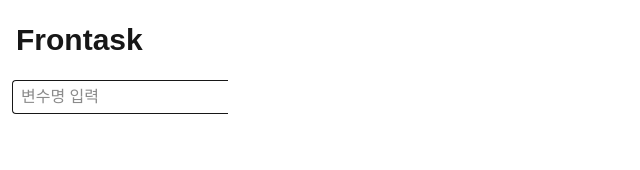
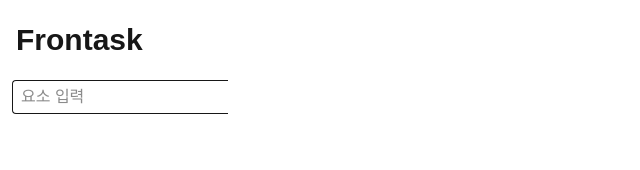
Before and after one commit to acrylic-ap/Frontask, a Next.js app: page / in a window 1280 px wide. Shown: the top 170 px of the page, without its empty margins (0-640 px from the left). Built offline with nearby package versions, Linux system fonts and the light colour scheme.

Commit message:
요소 입력 추가

```diff
--- a/app/page.tsx
+++ b/app/page.tsx
@@ -19,11 +19,38 @@
 };
 
 const Section = () => {
+  const [element, setElement] = useState("");
+
+  const handleElementChange = (e: React.ChangeEvent<HTMLInputElement>) => {
+    setElement(e.target.value);
+  };
+
+  const [elementList, setElementList] = useState<string[]>([]);
+
+  const submitElement = () => {
+    if (!element) return;
+
+    setElementList((item) => [...item, element]);
+    setElement("");
+  };
+
   return (
     <div className="relative w-full h-[80%]">
       <div className="pl-3">
-        <TextInput direction="left" placeholder="변수명 입력" />
-        <Button direction="right" text="확인" />
+        <TextInput
+          direction="left"
+          placeholder="요소 입력"
+          value={element}
+          onChange={handleElementChange}
+          onKeyDown={(e) => e.key === "Enter" && submitElement()}
+        />
+        <Button direction="right" text="확인" onClick={submitElement} />
+      </div>
+
+      <div className="pl-3 pt-3">
+        {elementList.map((item, index) => (
+          <div key={index}>{item}</div>
+        ))}
       </div>
     </div>
   );
```
